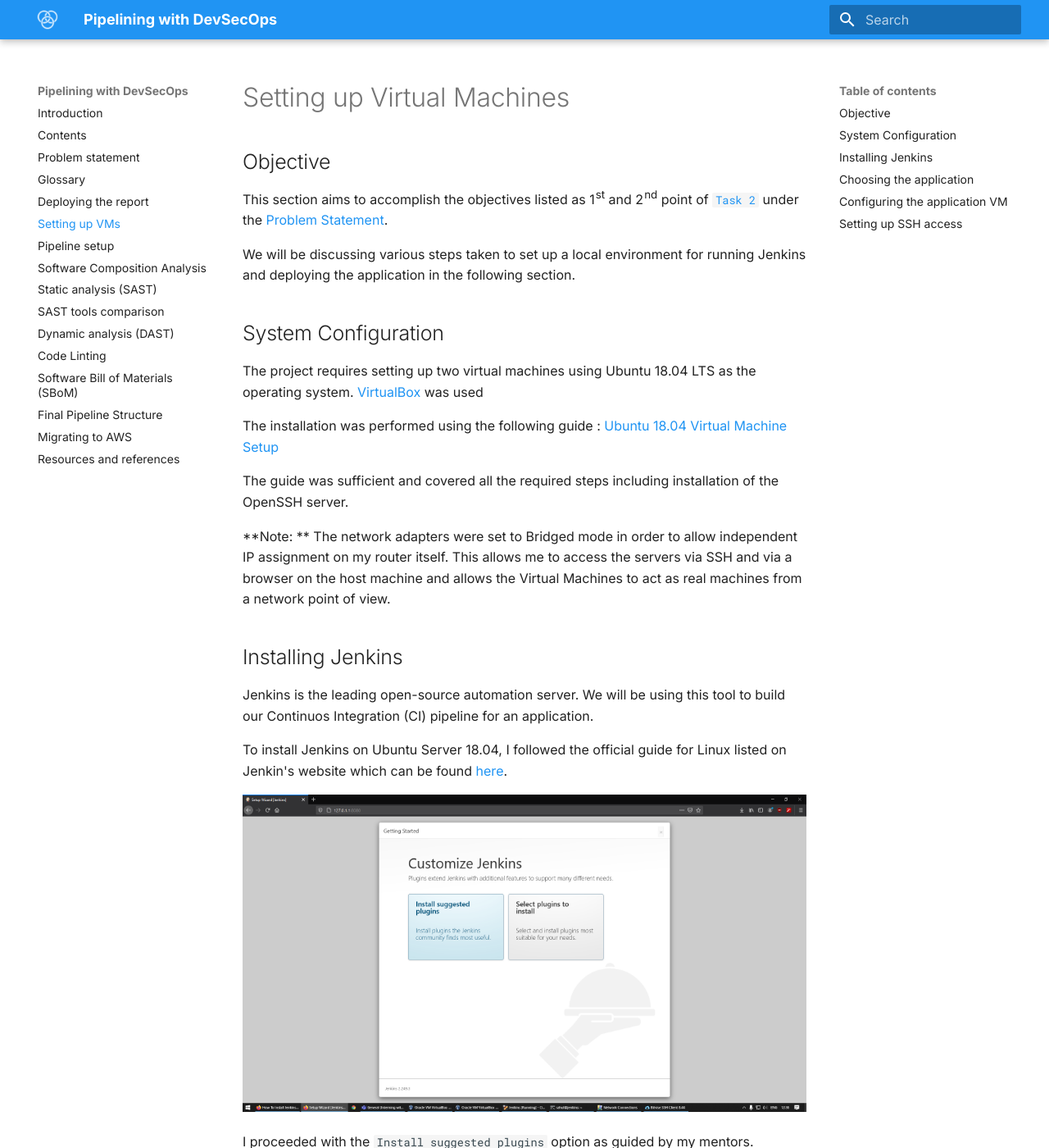
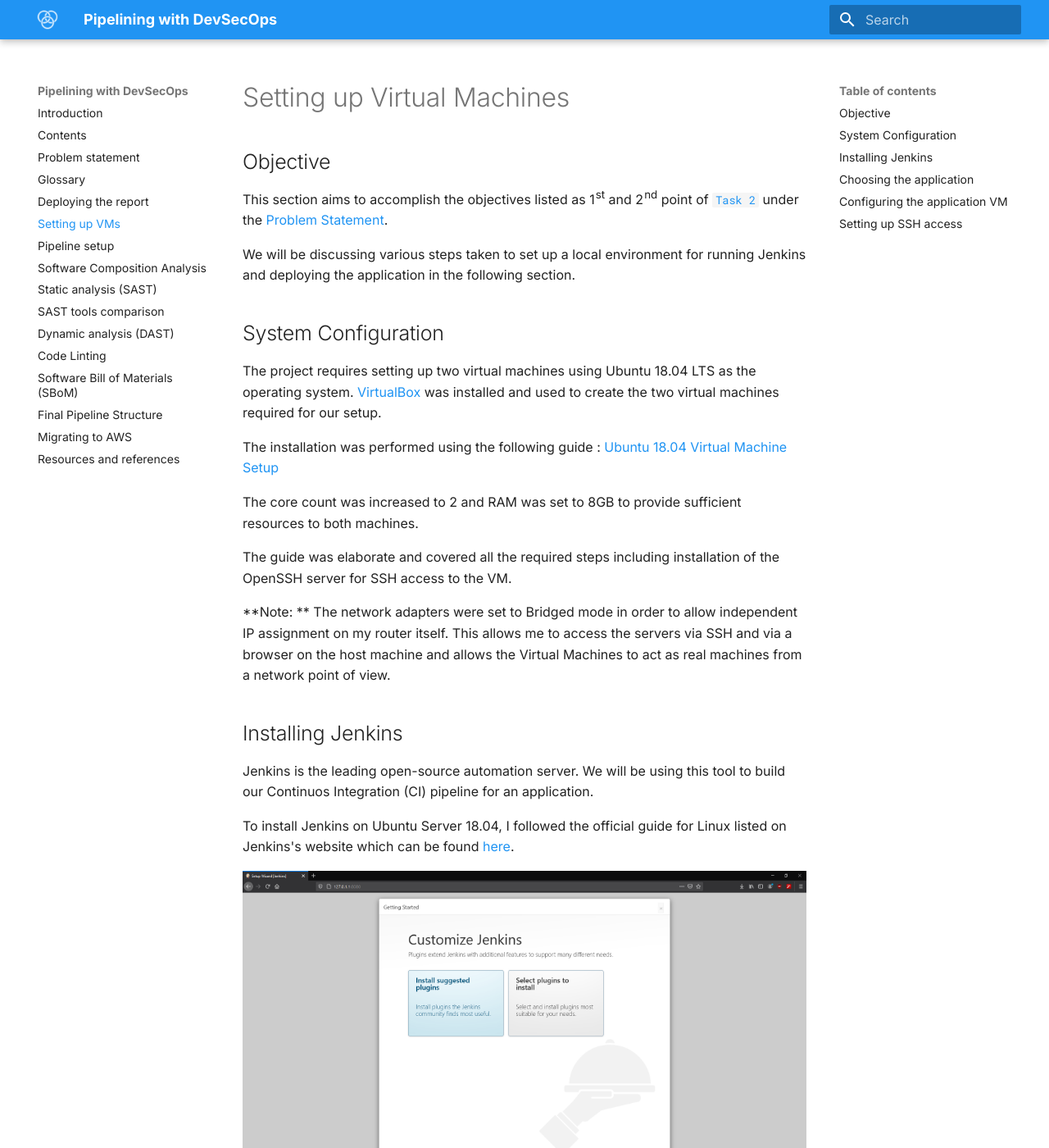
Before and after one commit to nxious/devsecops-pipeline, an MkDocs documentation site: the page built from docs/setting-up-vms.md, in a window 1280 px wide and 1400 px high. Shown: the whole window at 82% size. Built offline with MkDocs 1.6.1 and Material for MkDocs 9.7.7, drawn with Linux system fonts in a browser that asks for light colours.

Commit message:
Update setting-up-vms.md

```diff
--- a/docs/setting-up-vms.md
+++ b/docs/setting-up-vms.md
@@ -8,11 +8,13 @@ We will be discussing various steps taken to set up a local environment for runn
 
 ## System Configuration
 
-The project requires setting up two virtual machines using Ubuntu 18.04 LTS as the operating system. [VirtualBox](https://www.virtualbox.org/){target="_blank"} was used
+The project requires setting up two virtual machines using Ubuntu 18.04 LTS as the operating system. [VirtualBox](https://www.virtualbox.org/){target="_blank"} was installed and used to create the two virtual machines required for our setup.
 
 The installation was performed using the following guide : [Ubuntu 18.04 Virtual Machine Setup](https://codebots.com/library/techies/ubuntu-18-04-virtual-machine-setup){target="_blank"}
 
-The guide was sufficient and covered all the required steps including installation of the OpenSSH server.
+The core count was increased to 2 and RAM was set to 8GB to provide sufficient resources to both machines.
+
+The guide was elaborate and covered all the required steps including installation of the OpenSSH server for SSH access to the VM.
 
 **Note: ** The network adapters were set to Bridged mode in order to allow independent IP assignment on my router itself. This allows me to access the servers via SSH and via a browser on the host machine and allows the Virtual Machines to act as real machines from a network point of view.
 
@@ -20,7 +22,7 @@ The guide was sufficient and covered all the required steps including installati
 
 Jenkins is the leading open-source automation server. We will be using this tool to build our Continuos Integration (CI) pipeline for an application.
 
-To install Jenkins on Ubuntu Server 18.04, I followed the official guide for Linux listed on Jenkin's website which can be found [here](https://www.jenkins.io/doc/book/installing/linux/#debianubuntu){target="_blank"}.
+To install Jenkins on Ubuntu Server 18.04, I followed the official guide for Linux listed on Jenkins's website which can be found [here](https://www.jenkins.io/doc/book/installing/linux/#debianubuntu){target="_blank"}.
 
 ![Jenkins Setup](images/Jenkins.png)
 
```
